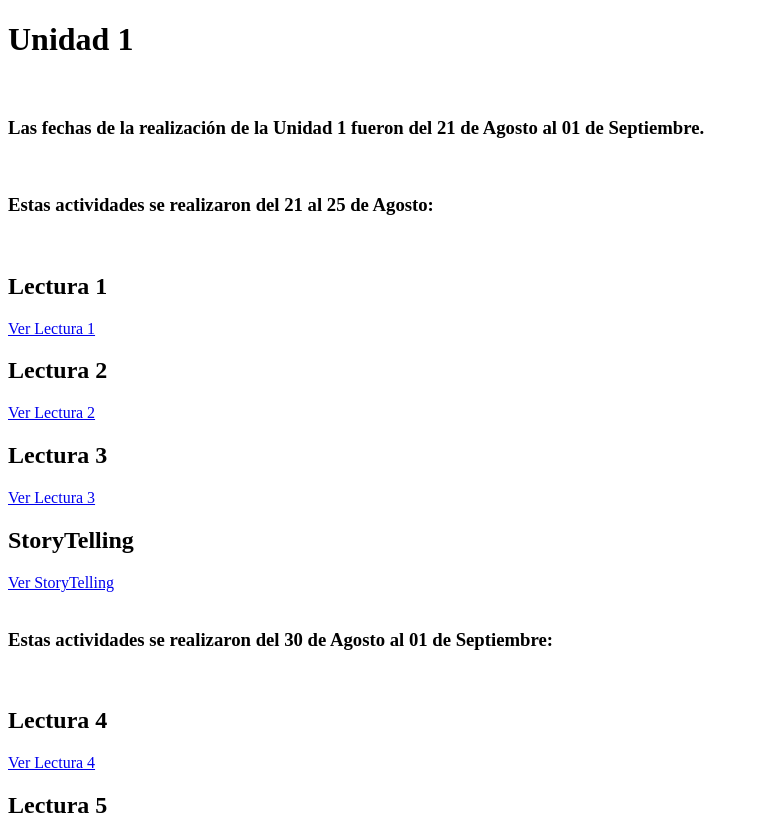
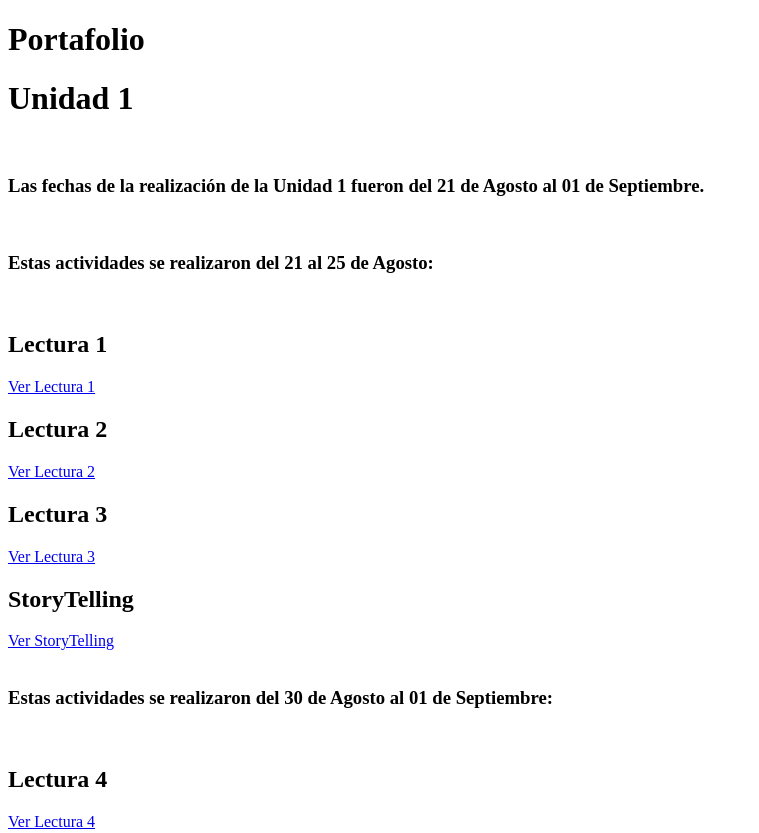
Before and after one commit to JoseAlex18/Portafolio, a plain HTML site: page index.html in a window 1280 px wide. Shown: the top 833 px of the page, without its empty margins (0-759 px from the left). Drawn offline with Linux system fonts and the light colour scheme.

Commit message:
Update index.html

```diff
--- a/index.html
+++ b/index.html
@@ -6,6 +6,7 @@
     <title>Portafolio</title>
 </head>
 <body>
+    <h1>Portafolio</h1>
     <h1>Unidad 1</h1>
     <br>
     <h3>Las fechas de la realización de la Unidad 1 fueron del 21 de Agosto al 01 de Septiembre.</h3>
```
